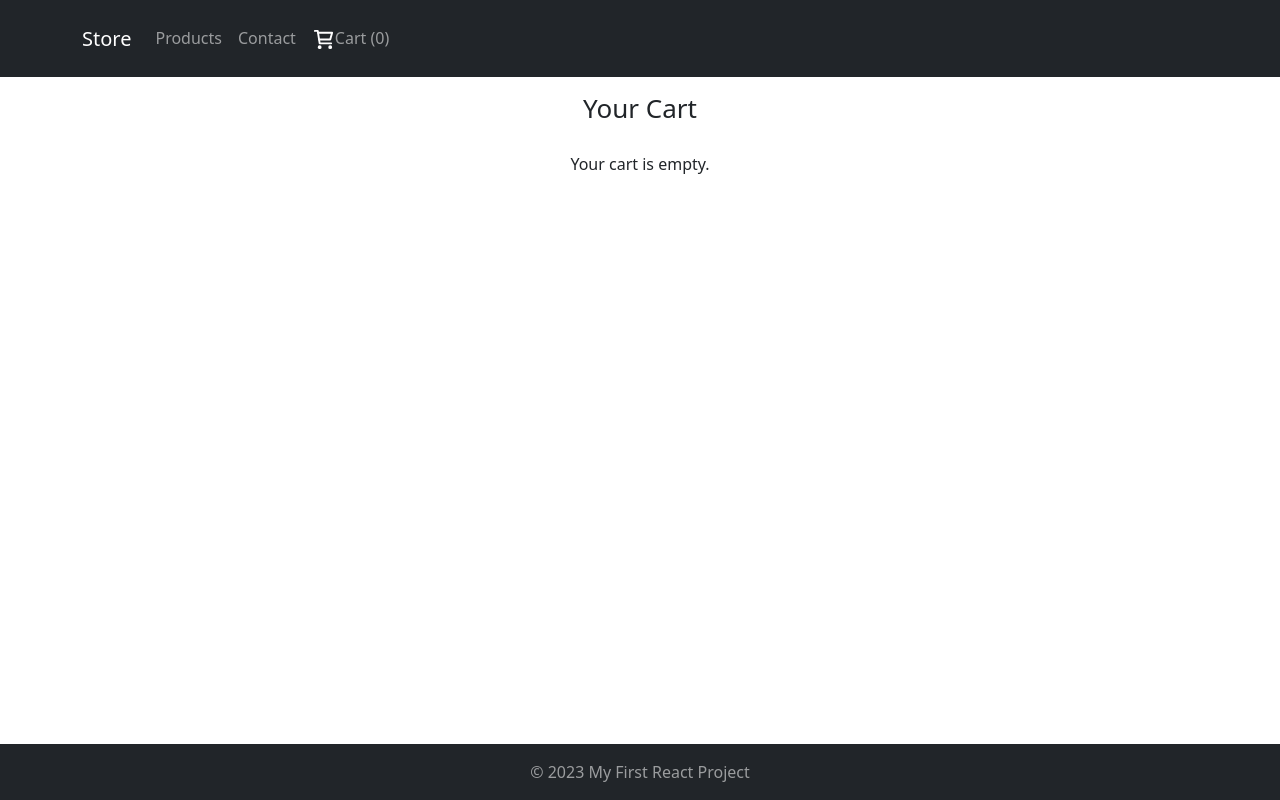
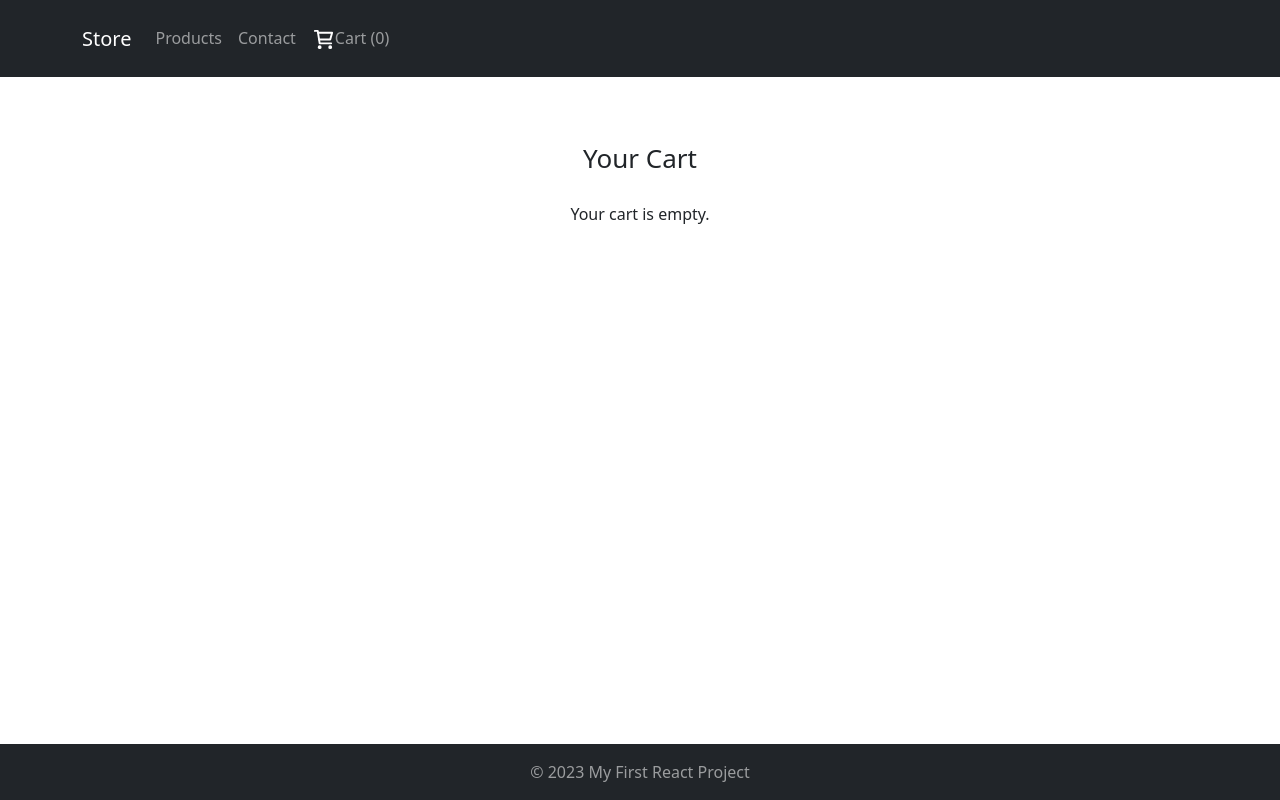
Before and after one commit to Benjamel/JS-framework, a React (Create React App) app: page /cart in a window 1280 px wide. Built offline with nearby package versions, Linux system fonts and the light colour scheme.

Commit message:
some cleaning up in my styles

```diff
--- a/src/App.styles.js
+++ b/src/App.styles.js
@@ -1,59 +1,10 @@
 import styled from 'styled-components';
 
-//Home page
-export const ProductPrice = styled.div`
-  margin: 10px;
-`;
-
-export const ProductCard = styled.div`
+export const ReusableStyles = styled.div`
+  margin-top: 50px;
   display: flex;
   flex-direction: column;
   align-items: center;
-  padding: 16px;
-  width: 100%;
-
-  a {
-    text-decoration: none;
-    color: #333;
-    margin-bottom: 15px;
-  }
-
-  a:hover {
-    box-shadow: 0 4px 8px 0 rgba(0, 0, 0, 0.2), 0 6px 20px 0 rgba(0, 0, 0, 0.19);
-  }
-
-  h2 {
-    font-size: 22px;
-  }
-
-  img {
-    max-width: 100%;
-    height: auto;
-    margin-bottom: 10px;
-    object-fit: cover;
-  }
-
-  @media (min-width: 768px) {
-    flex-direction: row;
-    flex-wrap: wrap;
-    justify-content: center;
-    gap: 20px;
-
-    img {
-      height: 400px;
-      width: 300px;
-      margin-bottom: 0;
-    }
-  }
-`;
-
-//Single product page
-
-export const ViewProduct = styled.div`
-  margin-top: 50px;
-  display: flex;
-  flex-direction: column;
-  justify-content: center;
   padding: 16px;
   width: 100%;
 
@@ -61,11 +12,6 @@ export const ViewProduct = styled.div`
     max-width: 100%;
     height: auto;
     object-fit: cover;
-  }
-
-  .productReviews {
-    background-color: #e7e7e7;
-    margin-top: 20px;
   }
 
   @media (min-width: 768px) {
@@ -82,15 +28,43 @@ export const ViewProduct = styled.div`
   }
 `;
 
+//Home page
+export const ProductPrice = styled.div`
+  margin: 10px;
+`;
+
+export const ProductCard = styled(ReusableStyles)`
+  a {
+    text-decoration: none;
+    color: #333;
+    margin-bottom: 15px;
+  }
+
+  a:hover {
+    box-shadow: 0 4px 8px 0 rgba(0, 0, 0, 0.2), 0 6px 20px 0 rgba(0, 0, 0, 0.19);
+  }
+
+  h2 {
+    font-size: 22px;
+  }
+
+  img {
+    width: 300px;
+  }
+`;
+
+//Single product page
+
+export const ViewProduct = styled(ReusableStyles)`
+  .productReviews {
+    background-color: #e7e7e7;
+    margin-top: 20px;
+  }
+`;
+
 //Cart page
 
-export const CartPage = styled.div`
-  display: flex;
-  flex-direction: column;
-  align-items: center;
-  padding: 16px;
-  width: 100%;
-
+export const CartPage = styled(ReusableStyles)`
   img {
     max-width: 100%;
     height: auto;
@@ -107,8 +81,6 @@ export const CartPage = styled.div`
 
   @media (min-width: 768px) {
     flex-direction: column;
-    justify-content: center;
-    gap: 20px;
   }
 `;
 
```
